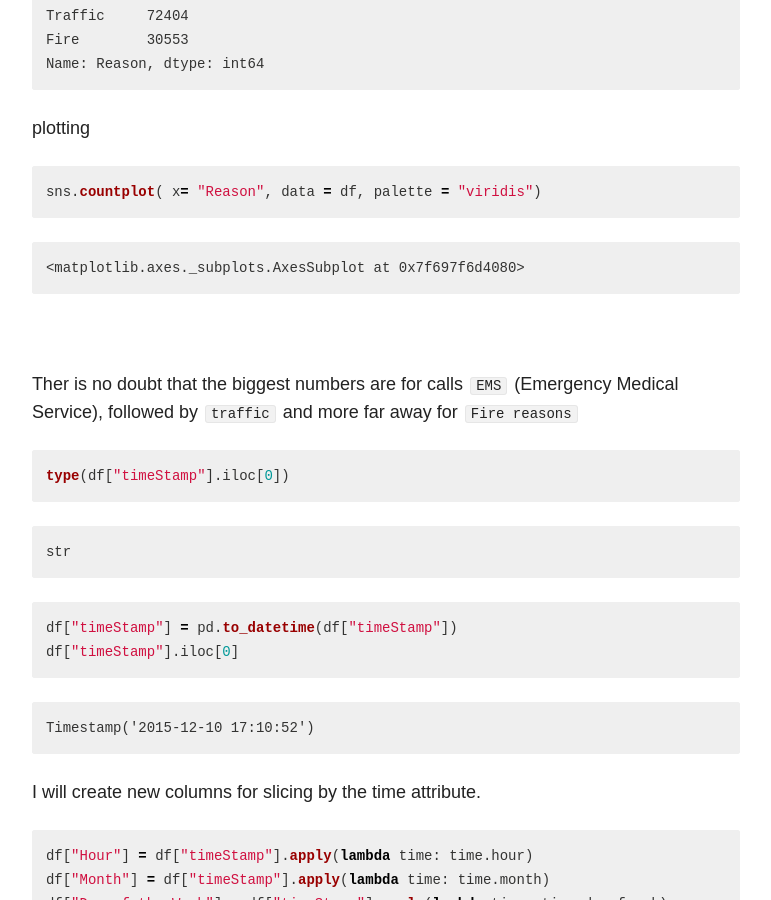
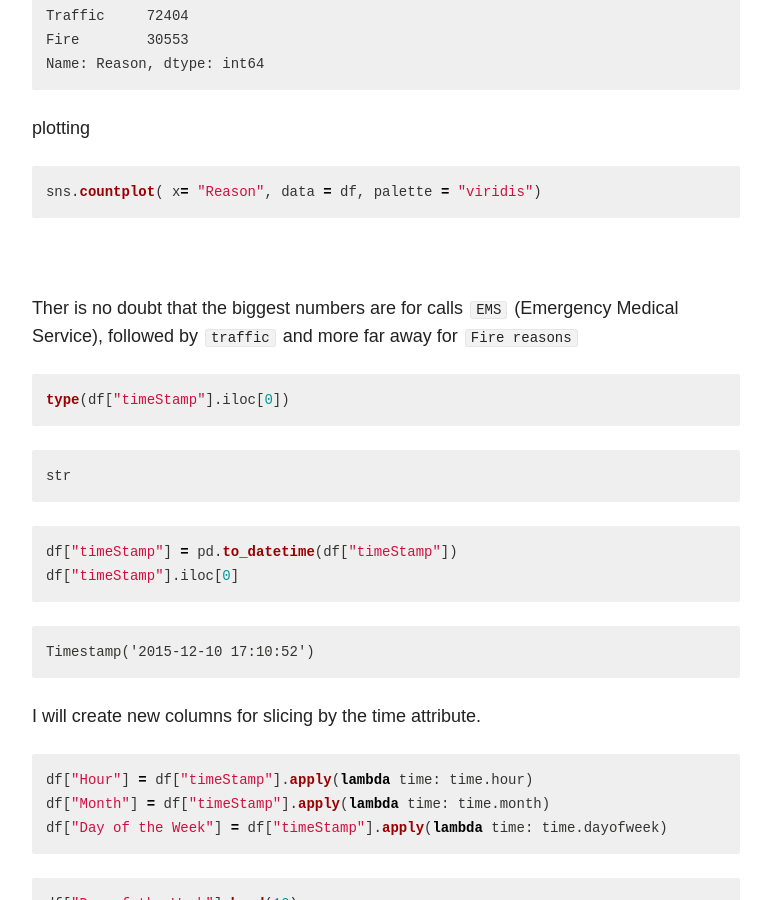
Before and after one commit to raquelredo/raquelredo.github.io_site, a Jekyll site: the page built from _portfolio/Data_Exploration.md, in a window 1280 px wide and 900 px high, scrolled down 3850 px. Shown: the whole window, without its empty margins (254-1025 px from the left). Built offline with Jekyll 4.4.1, drawn with Linux system fonts in a browser that asks for light colours; nearby versions of some CDN libraries; some of the changed text lies outside the part shown.

````diff
--- a/_portfolio/Data_Exploration.md
+++ b/_portfolio/Data_Exploration.md
@@ -220,8 +220,6 @@
 ```
 
 
-    <matplotlib.axes._subplots.AxesSubplot at 0x7f697f6d4080>
-
 
 
 
````
Also changed, not shown: other parts of _portfolio/Data_Exploration.md (+1 -1 lines), 1 other file.
